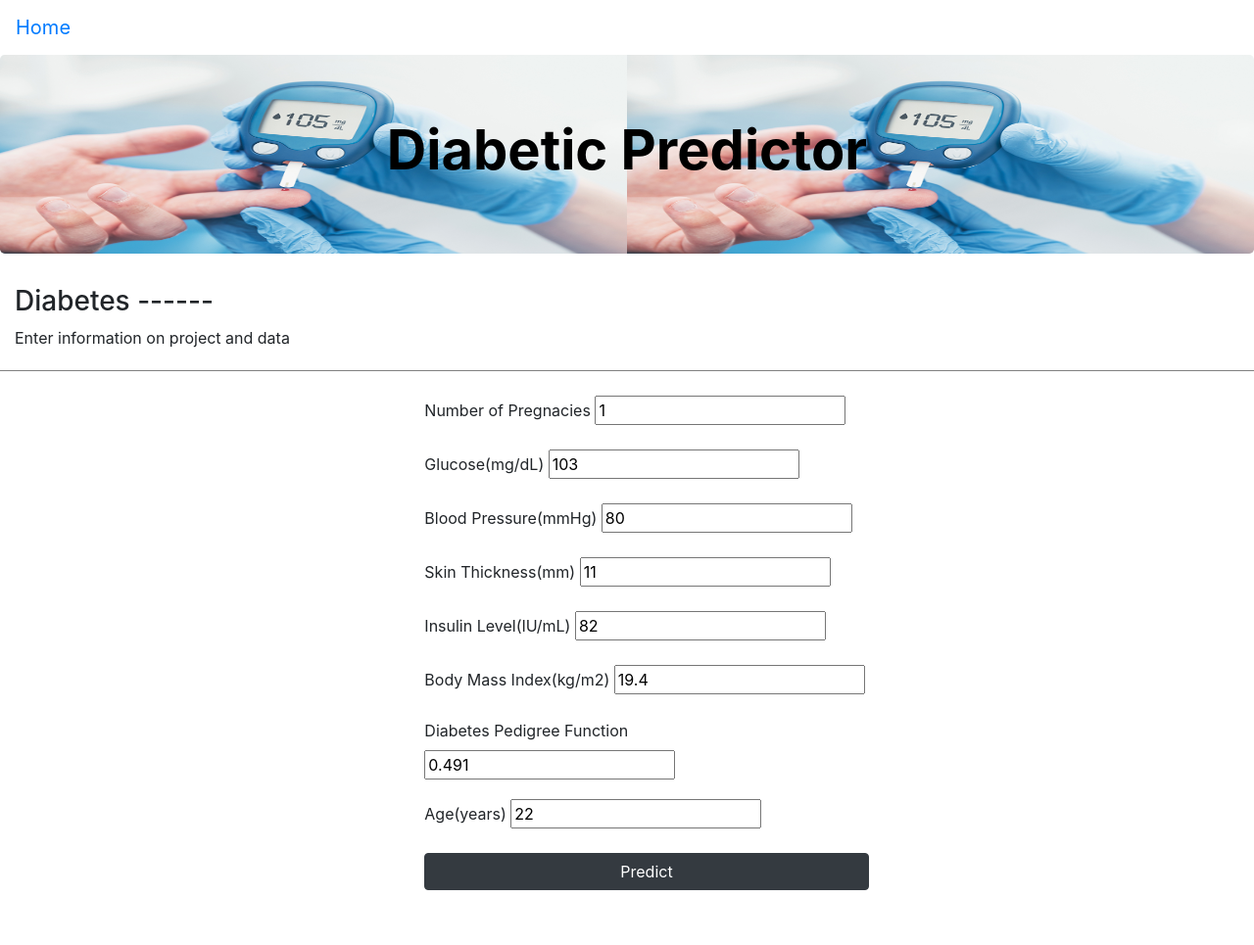
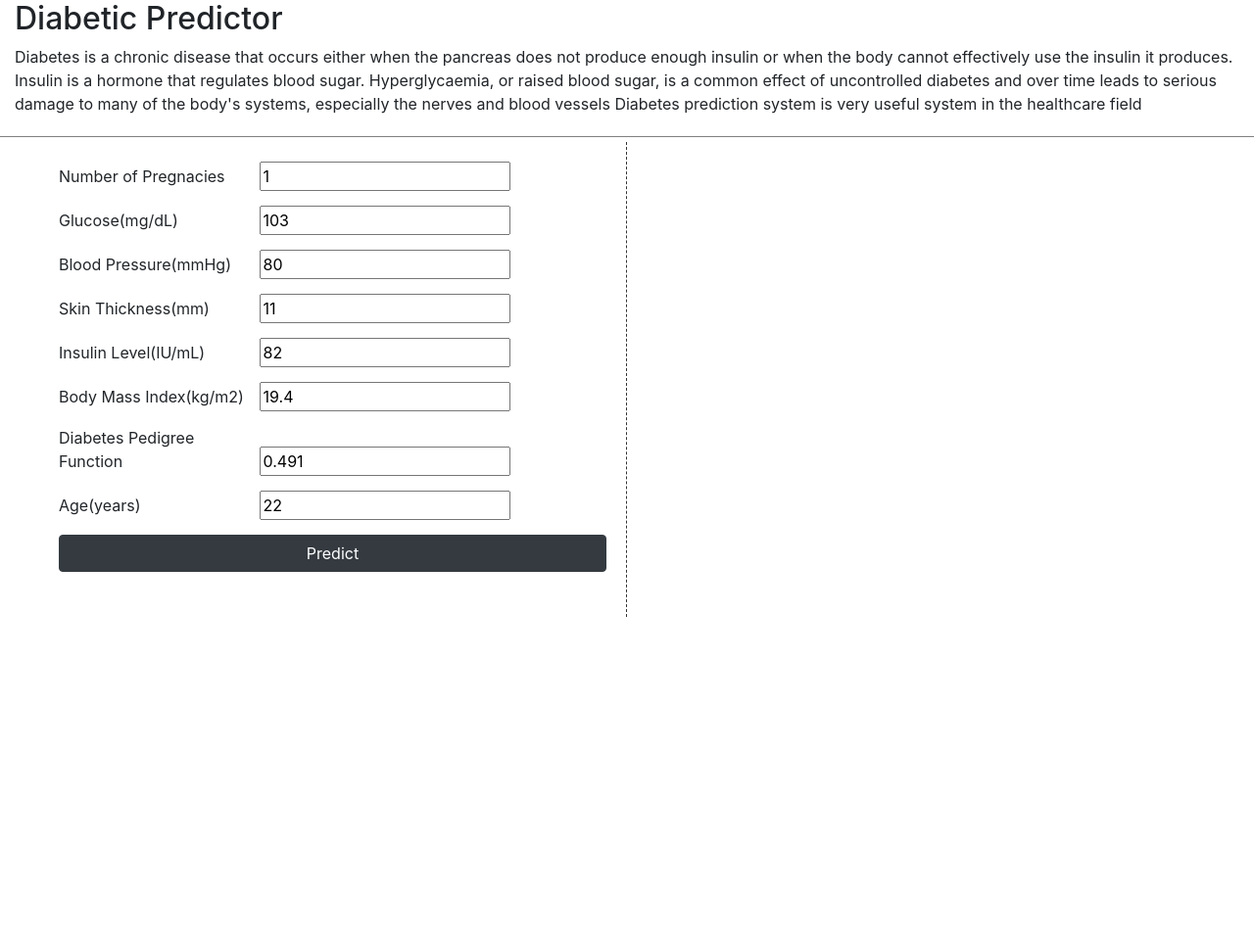
Before and after one commit to salojkg/FireCracker-FinalProject, a Flask app: page / in a window 1280 px wide. Shown: the whole page at 98% size. After the commit the page ends 630 px from the top, so only its background shows below. Run offline with Flask 2, Linux system fonts and the light colour scheme; parts of the project's set-up code (start-up, migrations or seed data) failed here and were passed over; some libraries are stand-ins or nearby versions.

Commit message:
Template changes

```diff
--- a/app.py
+++ b/app.py
@@ -29,7 +29,7 @@ def predict():
         print("**********")
         print(prediction)
         print("**********")
-        return render_template('result.html', prediction=prediction)
+        return render_template('index.html', prediction=prediction)
 
 if __name__ == '__main__':
 	app.run(debug=True)
--- a/static/css/style.css
+++ b/static/css/style.css
@@ -4,12 +4,13 @@
     text-align: center;
   }
 
+
   ul {
     list-style: none;
   }
 
   li {
-    padding-bottom: 20px;
+    padding-bottom: 10px;
   }
 
   input.new-filters {
@@ -29,3 +30,7 @@
     width:100%;
     border-top:1px solid gray;
    }
+
+   label {
+     width: 200px;
+   }
--- a/templates/index.html
+++ b/templates/index.html
@@ -1,41 +1,36 @@
 <!DOCTYPE html>
 <html lang="en">
+
 <head>
   <meta charset="UTF-8">
   <meta http-equiv="X-UA-Compatible" content="IE=edge">
   <meta name="viewport" content="width=device-width, initial-scale=1.0">
   <title>Diabetic Predictor</title>
-    <link
-    rel="stylesheet"
-    href="https://maxcdn.bootstrapcdn.com/bootstrap/4.0.0/css/bootstrap.min.css"
-    integrity="sha384-Gn5384xqQ1aoWXA+058RXPxPg6fy4IWvTNh0E263XmFcJlSAwiGgFAW/dAiS6JXm"
-    crossorigin="anonymous"
-  />
+  <link rel="stylesheet" href="https://maxcdn.bootstrapcdn.com/bootstrap/4.0.0/css/bootstrap.min.css"
+    integrity="sha384-Gn5384xqQ1aoWXA+058RXPxPg6fy4IWvTNh0E263XmFcJlSAwiGgFAW/dAiS6JXm" crossorigin="anonymous" />
   <link rel="stylesheet" href="../static/css/style.css">
 </head>
+
 <body>
   <div class="wrapper">
-        <nav class="navbar navbar-expand-lg">
-            <a class="navbar-brand" href="">Home</a>
-        </nav>
-        <div class="jumbotron">
-            <h1 class="display-4 heading">Diabetic Predictor</h1>
-          </div>
     <div class="container-fluid">
       <div class="row">
         <div class="col-md-12">
-                <h3>Diabetes ------ </h3>
-
+          <h2>Diabetic Predictor</h2>
           <p>
-                   Enter information on project and data
+            Diabetes is a chronic disease that occurs either when the pancreas does not produce enough insulin or when
+            the body cannot effectively use the insulin it produces. Insulin is a hormone that regulates blood sugar.
+            Hyperglycaemia, or raised blood sugar, is a common effect of uncontrolled diabetes and over time leads to
+            serious damage to many of the body's systems, especially the nerves and blood vessels
+            Diabetes prediction system is very useful system in the healthcare field
           </p>
         </div>
       </div>
     </div>
     <div class="h-divider"></div>
     <div class="container-fluid">
-            <div class="row" style="justify-content: center;">
-              <div class="col-md-5" style="padding: 20px;">
+      <div class="row">
+        <div class="col-md-6" style="padding: 20px;border-right: 1px dashed #333;">
           <form action="{{ url_for('predict') }}" method="POST">
             <ul>
               <li>
@@ -76,12 +71,22 @@
             </ul>
           </form>
         </div>
+        <div class="col-md-6">
+          <div>
+            {% if prediction==1 %}
+            <h1 style="font-family: 'Segoe UI', Tahoma, Geneva, Verdana, sans-serif; color: red">Oops! You have
+              DIABETES</h1>
+            <img src="/static/images/sad.svg" style="width: 50%">
+            {% elif prediction==0 %}
+            <h1 style="font-family: 'Segoe UI', Tahoma, Geneva, Verdana, sans-serif; color: green;">Great! You DON'T
+              have diabetes.</h1>
+            <img src="/static/images/Smiley_Face.jfif" style="width: 90%">
+            {% endif %}
           </div>
         </div>
+      </div>
+    </div>
+  </div>
+</body>
 
-    </div>
-    <script src="https://cdnjs.cloudflare.com/ajax/libs/d3/4.11.0/d3.js"></script>
-    <!-- <script src="static/js/data.js"></script>
-    <script src="static/js/app.js"></script> -->
-</body>
 </html>
```
Also changed, not shown: static/images/Smiley_Face.jfif (added), static/images/sad.svg (added). Lines whose indentation alone changed are shown as unchanged.
